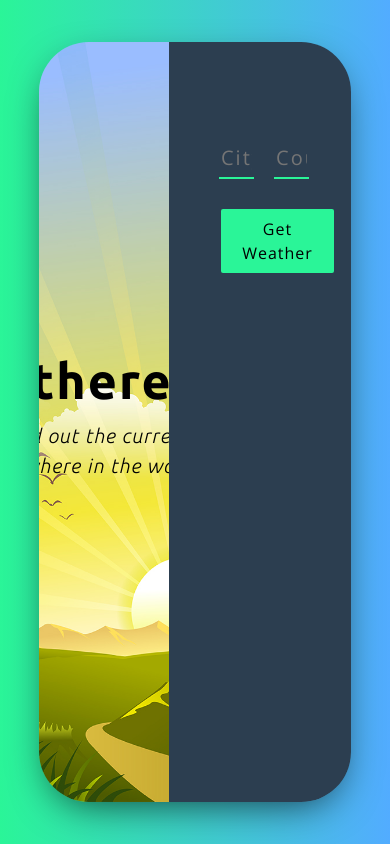
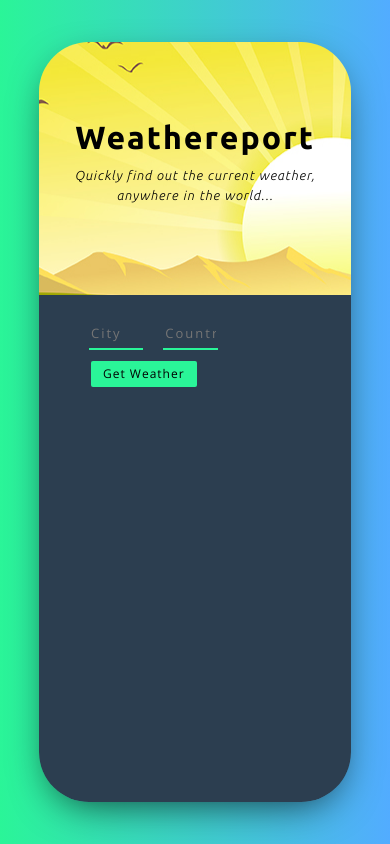
Before and after one commit to Bear27kuma/weather-app, a React (Create React App) app: page / in a window 390 px wide. Built offline with nearby package versions, Linux system fonts and the light colour scheme.

Commit message:
Apply Responsive Design

```diff
--- a/src/App.css
+++ b/src/App.css
@@ -61,7 +61,7 @@ body {
   padding-left: 50px;
   border-top-right-radius: 50px;
   border-bottom-right-radius: 50px;
-  overflow: hidden;
+  overflow: scroll;
 }
 
 input[type="text"] {
@@ -103,7 +103,7 @@ button:active {
 }
 
 .weather-info {
-  width: 60%;
+  width: 70%;
   font-size: 20px;
   font-weight: 200;
   letter-spacing: 2px;
@@ -140,3 +140,98 @@ button:active {
   letter-spacing: 1px;
   font-weight: 200;
 }
+
+@media screen and (max-width: 1100px) {
+  .title-container-title {
+    font-size: 40px;
+  }
+
+  .title-container-subtitle {
+    font-size: 17px;
+  }
+
+  .form-container {
+    padding-top: 50px;
+  }
+
+  input[type="text"] {
+    width: 25%;
+    font-size: 17px;
+  }
+
+  button {
+    padding: 6px 15px;
+  }
+
+  .weather-info {
+    width: 75%;
+    font-size: 17px;
+  }
+
+  .weather-icon {
+    width: 30%;
+  }
+}
+
+@media screen and (max-width: 880px) {
+  .title-container-title {
+    font-size: 32px;
+  }
+
+  .title-container-subtitle {
+    font-size: 13px;
+  }
+
+  .form-container {
+    padding-top: 35px;
+  }
+
+  input[type="text"] {
+    width: 22%;
+    font-size: 13px;
+  }
+
+  button {
+    padding: 4px 12px;
+    font-size: 12px;
+  }
+
+  .weather-info {
+    font-size: 13px;
+  }
+
+  .weather-icon {
+    width: 25%;
+  }
+}
+
+@media screen and (max-width: 767px) {
+  .title-container {
+    height: 30vh;
+    background: url("img/bg.jpg") bottom 25% center no-repeat;
+    border-top-left-radius: 50px;
+    border-top-right-radius: 50px;
+    border-bottom-left-radius: 0;
+  }
+
+  .form-container {
+    height: 60vh;
+    padding-top: 25px;
+    border-top-right-radius: 0;
+    border-bottom-right-radius: 50px;
+    border-bottom-left-radius: 50px;
+  }
+
+  input[type="text"] {
+    margin-bottom: 10px;
+  }
+
+  .weather-info {
+    width: 65%;
+  }
+
+  .weather-icon {
+    width: 20%;
+  }
+
+}
--- a/src/App.js
+++ b/src/App.js
@@ -23,9 +23,21 @@ class App extends React.Component {
     const country = e.target.elements.country.value;
     const api_call = await fetch(`http://api.openweathermap.org/data/2.5/weather?q=${city},${country}&APPID=${API_KEY}&units=metric`);
     const data = await api_call.json();
-    const iconcode = data.weather[0].icon;
-    const iconUrl = `http://openweathermap.org/img/wn/${iconcode}@2x.png`;
-    if (city && country) {
+
+    if (data.message) {
+      this.setState({
+        city: undefined,
+        country: undefined,
+        description: undefined,
+        icon: undefined,
+        temperature: undefined,
+        humidity: undefined,
+        speed: undefined,
+        error: "City not found."
+      });
+    }else if (data) {
+      const iconcode = data.weather[0].icon;
+      const iconUrl = `http://openweathermap.org/img/wn/${iconcode}@2x.png`;
       this.setState({
         city: data.name,
         country: data.sys.country,
@@ -57,10 +69,10 @@ class App extends React.Component {
           <div className="main">
             <div className="container">
               <div className="row">
-                <div className="col-5 title-container">
+                <div className="col-xs-12 col-md-5 title-container">
                   <Titles />
                 </div>
-                <div className="col-7 form-container">
+                <div className="col-xs-12 col-md-7 form-container">
                   <Form getWeather={this.getWeather} />
                   <Weather
                     city={this.state.city}
```
